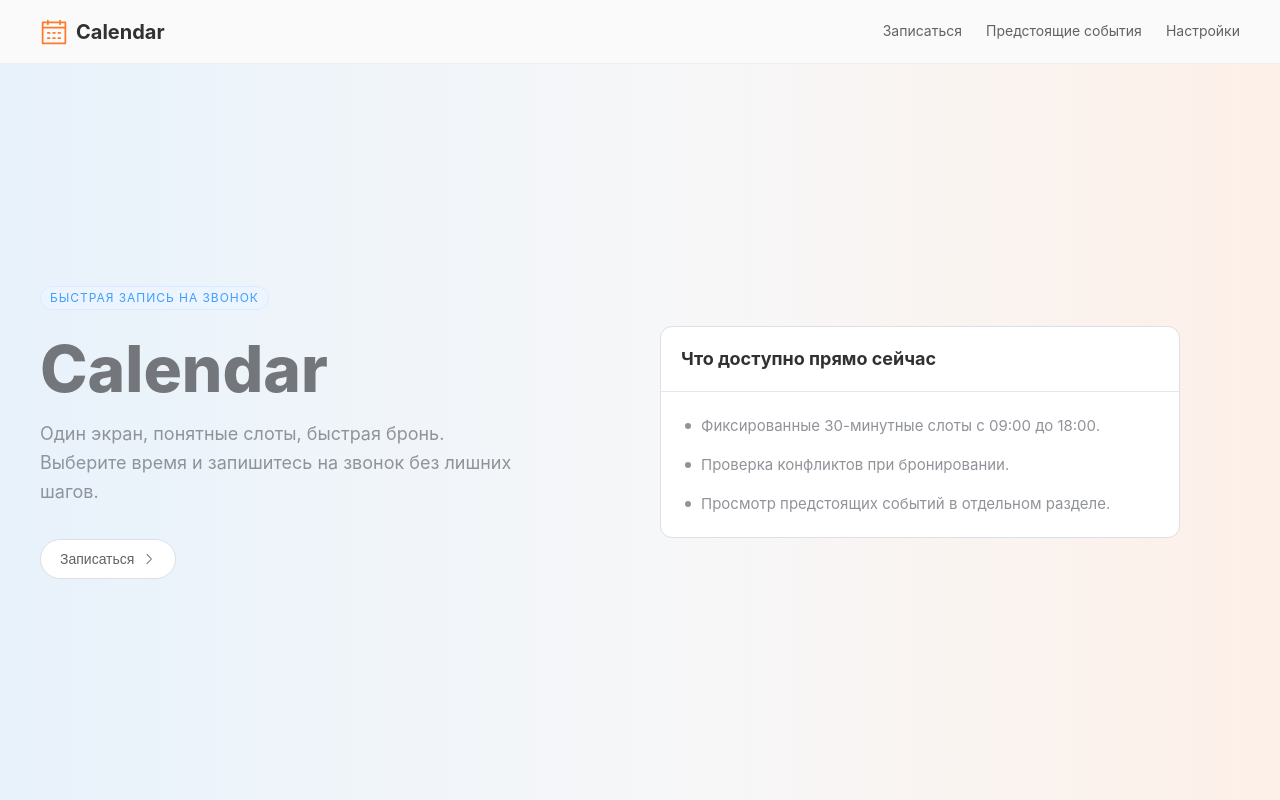
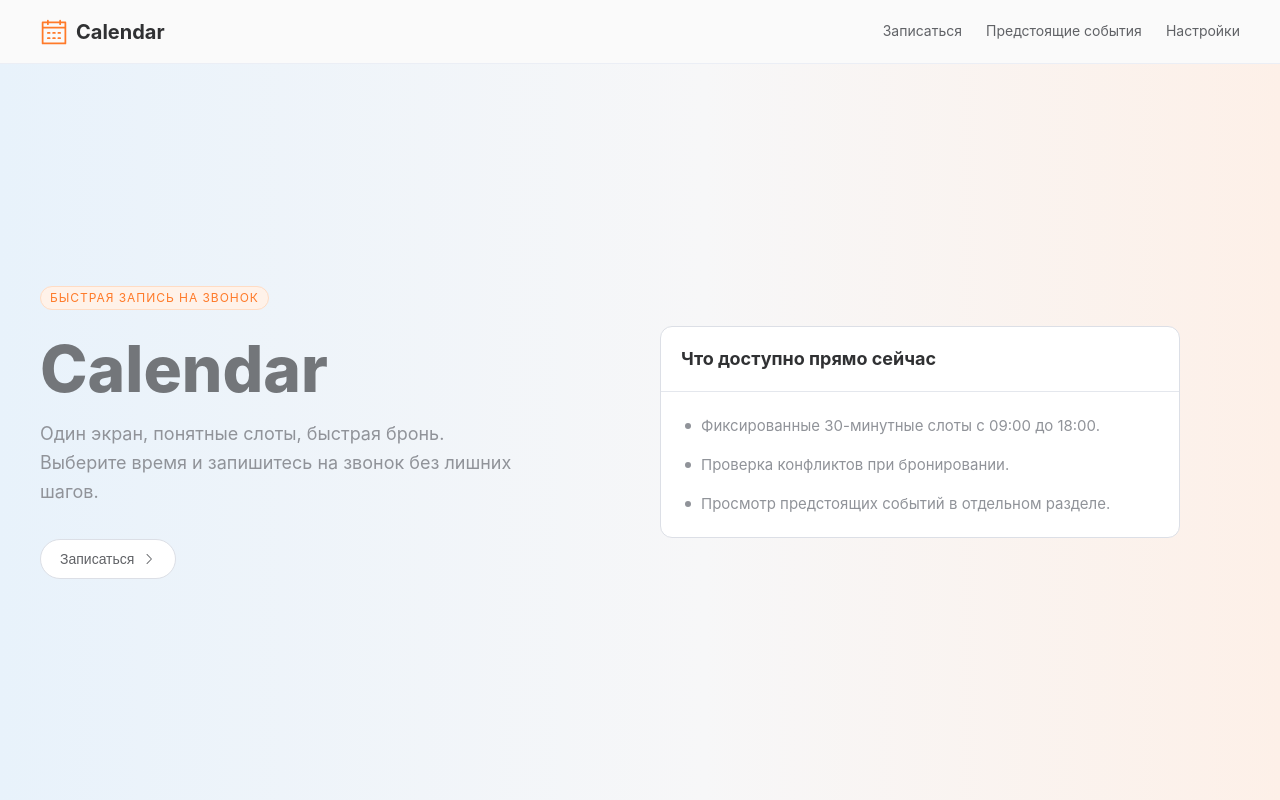
Before and after one commit to sv99/ai-for-developers-project-386, a Vue app: page / in a window 1280 px wide. Built offline with nearby package versions, Linux system fonts and the light colour scheme.

Commit message:
feat: оранжевый акцент — общая тема проекта (#38)

```diff
--- a/components.d.ts
+++ b/components.d.ts
@@ -15,7 +15,6 @@ declare module 'vue' {
     ElButton: typeof import('element-plus/es')['ElButton']
     ElCard: typeof import('element-plus/es')['ElCard']
     ElCol: typeof import('element-plus/es')['ElCol']
-    ElDatePicker: typeof import('element-plus/es')['ElDatePicker']
     ElForm: typeof import('element-plus/es')['ElForm']
     ElFormItem: typeof import('element-plus/es')['ElFormItem']
     ElHeader: typeof import('element-plus/es')['ElHeader']
@@ -24,8 +23,6 @@ declare module 'vue' {
     ElInputNumber: typeof import('element-plus/es')['ElInputNumber']
     ElLink: typeof import('element-plus/es')['ElLink']
     ElMain: typeof import('element-plus/es')['ElMain']
-    ElRadioButton: typeof import('element-plus/es')['ElRadioButton']
-    ElRadioGroup: typeof import('element-plus/es')['ElRadioGroup']
     ElRow: typeof import('element-plus/es')['ElRow']
     ElSpace: typeof import('element-plus/es')['ElSpace']
     ElTag: typeof import('element-plus/es')['ElTag']
--- a/src/assets/main.css
+++ b/src/assets/main.css
@@ -1 +1,18 @@
 @import './base.css';
+
+/*
+ * Тема проекта: оранжевый акцент вместо синего по умолчанию Element Plus.
+ * Селектор удвоен (`:root:root`) намеренно: Element Plus объявляет те же переменные
+ * на `:root` в theme-chalk/base.css, а его стили подключаются вместе с компонентами —
+ * то есть после наших. Удвоение даёт специфичность выше независимо от порядка.
+ */
+:root:root {
+  --el-color-primary: #ff7a29;
+  --el-color-primary-rgb: 255, 122, 41;
+  --el-color-primary-light-3: #ffa76a;
+  --el-color-primary-light-5: #ffbc8f;
+  --el-color-primary-light-7: #ffd1b3;
+  --el-color-primary-light-8: #ffdcc4;
+  --el-color-primary-light-9: #fff2e9;
+  --el-color-primary-dark-2: #d95f14;
+}
--- a/src/components/AppHeader.vue
+++ b/src/components/AppHeader.vue
@@ -8,7 +8,7 @@ const router = useRouter()
 <template>
   <el-header class="app-header">
     <RouterLink class="brand" to="/">
-      <el-icon class="brand-icon" :size="28" color="#ff7a29">
+      <el-icon class="brand-icon" :size="28" color="var(--el-color-primary)">
         <Calendar />
       </el-icon>
       <span class="brand-name">Calendar</span>
--- a/src/views/BookingPage.vue
+++ b/src/views/BookingPage.vue
@@ -297,15 +297,6 @@ const bookAgain = () => {
 
 <style scoped>
 .page {
-  /* Оранжевый primary — как в образце; живёт на странице, пока не переехал в общую тему. */
-  --el-color-primary: #ff7a29;
-  --el-color-primary-light-3: #ffa76a;
-  --el-color-primary-light-5: #ffbc8f;
-  --el-color-primary-light-7: #ffd1b3;
-  --el-color-primary-light-8: #ffdcc4;
-  --el-color-primary-light-9: #fff2e9;
-  --el-color-primary-dark-2: #d95f14;
-
   min-height: calc(100vh - 64px);
   padding: 40px 24px;
   background-color: var(--el-fill-color-light);
--- a/src/views/EventsPage.vue
+++ b/src/views/EventsPage.vue
@@ -23,7 +23,7 @@ const choose = (eventType: EventType) => {
       <section class="host-card">
         <div class="host">
           <span class="host-avatar">
-            <el-icon :size="26" color="#ff7a29"><User /></el-icon>
+            <el-icon :size="26" color="var(--el-color-primary)"><User /></el-icon>
           </span>
           <span class="host-meta">
             <span class="host-name">{{ calendarName }}</span>
```
